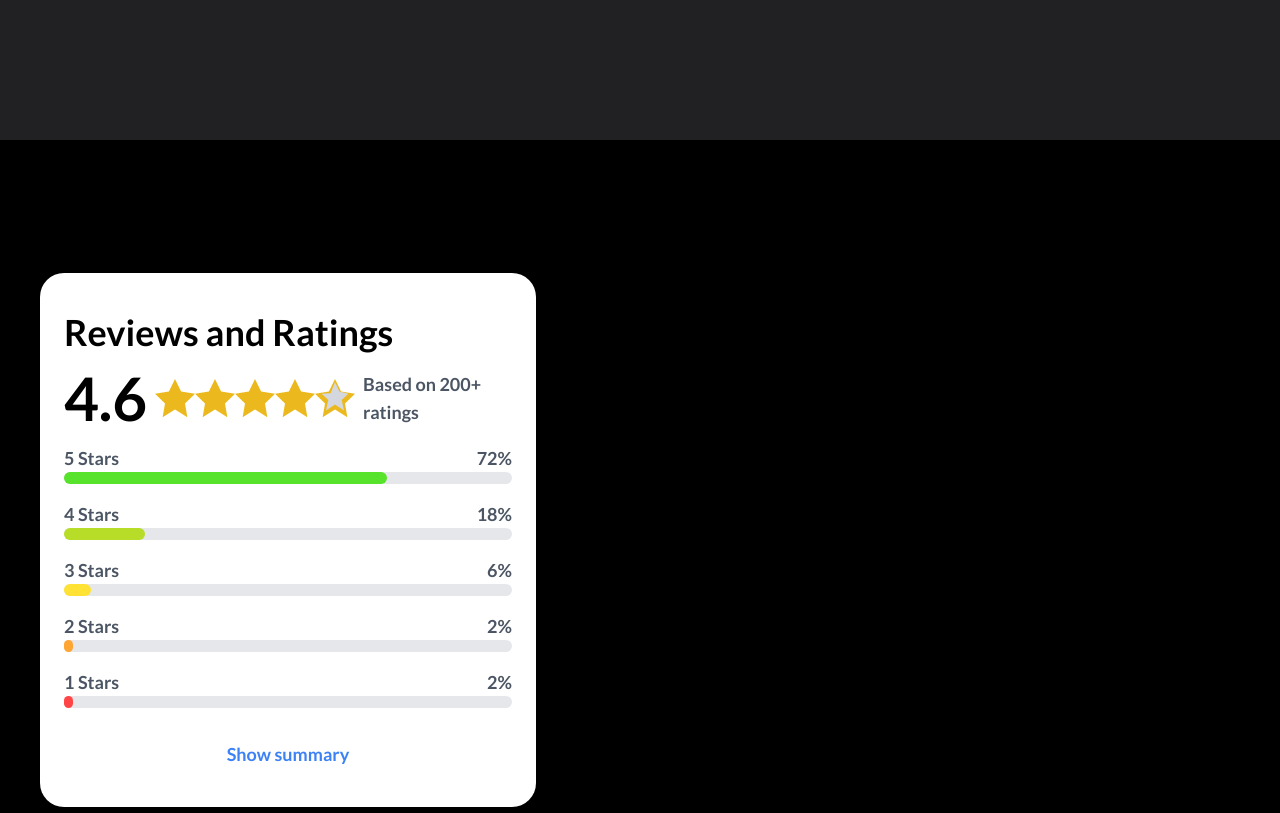
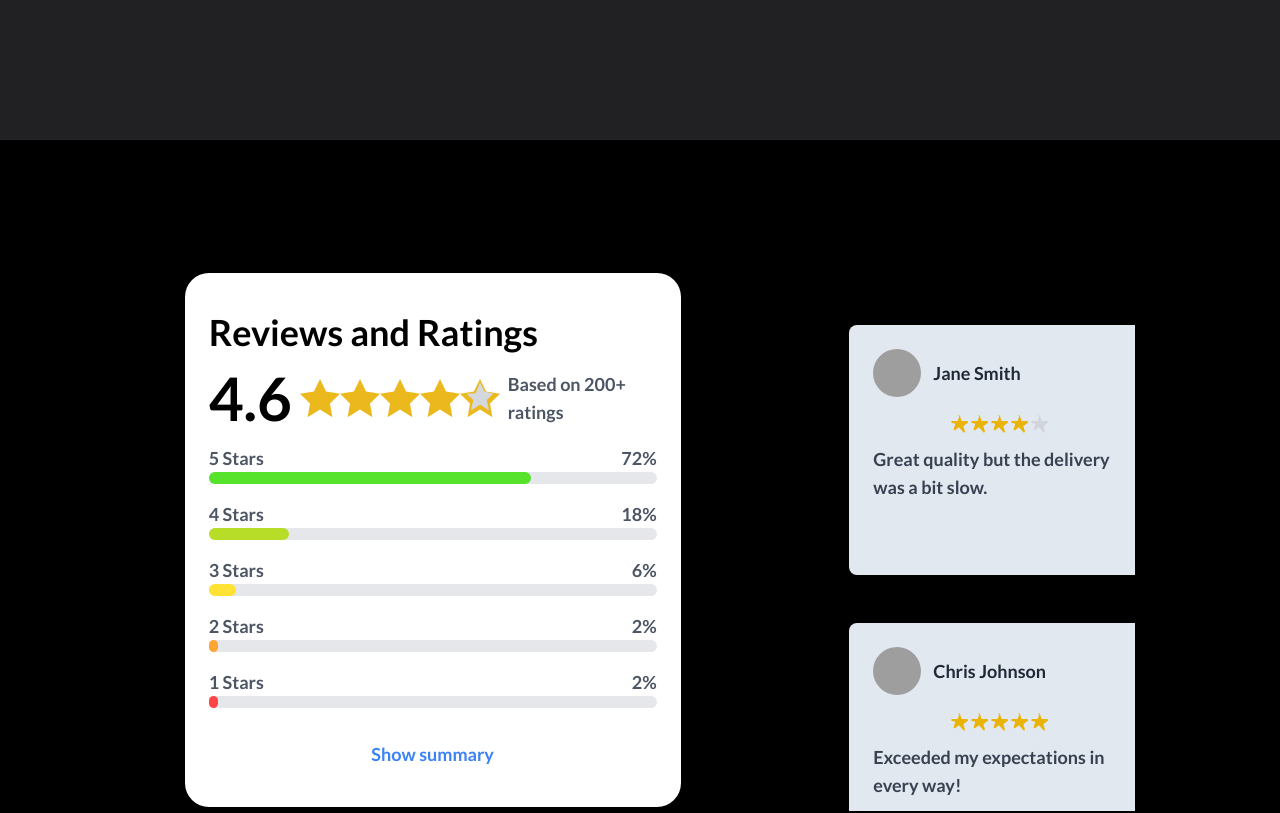
Before and after one commit to Sahilsajar/Social-Minds, a React (Vite) app: page / in a window 1280 px wide. Shown: the part 660-1473 px from the top of the page. Built offline with nearby package versions, Linux system fonts and the light colour scheme; grey boxes are pictures that could not be loaded.

Commit message:
Review page with comments

```diff
--- /dev/null
+++ b/src/assets/data.json
@@ -0,0 +1,142 @@
+[
+    {
+      "id": 1,
+      "name": "John Doe",
+      "profile_picture": "https://imgs.search.brave.com/8xuYTPc4lp4KF75aP7tAudpymOv2iFLVFAyr7z5RRfM/rs:fit:500:0:0:0/g:ce/aHR0cHM6Ly93d3cu/bXVzaWNyYWlzZXIu/bmV0L3dwLWNvbnRl/bnQvdXBsb2Fkcy8y/MDIwLzA1L0tpbW15/LUdyYW5nZXItTW9z/dC1iZWF1dGlmdWwt/cG9ybi1zdGFycy1v/Zi1BbWVyaWNhLmpw/Zw",
+      "rating": 5,
+      "review_text": "Amazing product! Highly recommend it to everyone."
+    },
+    {
+      "id": 2,
+      "name": "Jane Smith",
+      "profile_picture": "https://imgs.search.brave.com/vELwnGFq4HsNZfGBu1KgeazwsBnPqV2rAIU6lHPX9EE/rs:fit:500:0:0:0/g:ce/aHR0cHM6Ly9ha20t/aW1nLWEtaW4udG9z/c2h1Yi5jb20vaW5k/aWF0b2RheS9pbWFn/ZXMvcGhvdG9nYWxs/ZXJ5LzIwMTIwMi9z/dW5ueS1sXzAyMjEx/MjA0MDM1MS5qcGc_/VmVyc2lvbklkPVE1/MElqRThBZFFtVmJI/UHduYWE1OHB4WWxv/WnpSRHVOJnNpemU9/Njg2Oio",
+      "rating": 4,
+      "review_text": "Great quality but the delivery was a bit slow."
+    },
+    {
+      "id": 3,
+      "name": "Chris Johnson",
+      "profile_picture": "https://imgs.search.brave.com/Vhz8Mo3oTeq_WoNnxZ_nt8laVeOYU1VaMzA-vLqszsQ/rs:fit:500:0:0:0/g:ce/aHR0cHM6Ly94eHhi/aW9zLmNvbS93cC1j/b250ZW50L3VwbG9h/ZHMvMjAyMS8wMS9t/b2xseS1zdGV3YXJ0/LWUxNjExNjg4NDI3/MjAzLmpwZw",
+      "rating": 5,
+      "review_text": "Exceeded my expectations in every way!"
+    },
+    {
+      "id": 4,
+      "name": "Patricia Brown",
+      "profile_picture": "https://example.com/images/patriciabrown.jpg",
+      "rating": 3,
+      "review_text": "It's okay, but I've seen better alternatives."
+    },
+    {
+      "id": 5,
+      "name": "Michael Davis",
+      "profile_picture": "https://example.com/images/michaeldavis.jpg",
+      "rating": 4,
+      "review_text": "Good product, reasonable price."
+    },
+    {
+      "id": 6,
+      "name": "Sarah Wilson",
+      "profile_picture": "https://example.com/images/sarahwilson.jpg",
+      "rating": 5,
+      "review_text": "Fantastic! Works perfectly."
+    },
+    {
+      "id": 7,
+      "name": "David Martinez",
+      "profile_picture": "https://example.com/images/davidmartinez.jpg",
+      "rating": 2,
+      "review_text": "Not worth the money. Disappointed."
+    },
+    {
+      "id": 8,
+      "name": "Emily Garcia",
+      "profile_picture": "https://example.com/images/emilygarcia.jpg",
+      "rating": 5,
+      "review_text": "This has made my life so much easier!"
+    },
+    {
+      "id": 9,
+      "name": "James Rodriguez",
+      "profile_picture": "https://example.com/images/jamesrodriguez.jpg",
+      "rating": 4,
+      "review_text": "Very useful, but could be improved."
+    },
+    {
+      "id": 10,
+      "name": "Linda Anderson",
+      "profile_picture": "https://example.com/images/lindaanderson.jpg",
+      "rating": 5,
+      "review_text": "Absolutely love this product! A must-buy."
+    },
+    {
+      "id": 11,
+      "name": "Robert Thomas",
+      "profile_picture": "https://example.com/images/robertthomas.jpg",
+      "rating": 1,
+      "review_text": "Terrible experience. Would not recommend."
+    },
+    {
+      "id": 12,
+      "name": "Karen Lewis",
+      "profile_picture": "https://example.com/images/karenlewis.jpg",
+      "rating": 5,
+      "review_text": "Perfect in every aspect! Will buy again."
+    },
+    {
+      "id": 13,
+      "name": "Matthew Lee",
+      "profile_picture": "https://example.com/images/matthewlee.jpg",
+      "rating": 3,
+      "review_text": "Average experience. It's okay for the price."
+    },
+    {
+      "id": 14,
+      "name": "Sophia Harris",
+      "profile_picture": "https://example.com/images/sophiaharris.jpg",
+      "rating": 4,
+      "review_text": "Good product with minor issues."
+    },
+    {
+      "id": 15,
+      "name": "Daniel Clark",
+      "profile_picture": "https://example.com/images/danielclark.jpg",
+      "rating": 5,
+      "review_text": "Excellent value for money!"
+    },
+    {
+      "id": 16,
+      "name": "Olivia Robinson",
+      "profile_picture": "https://example.com/images/oliviarobinson.jpg",
+      "rating": 4,
+      "review_text": "Really good! Would recommend to friends."
+    },
+    {
+      "id": 17,
+      "name": "William Young",
+      "profile_picture": "https://example.com/images/williamyoung.jpg",
+      "rating": 5,
+      "review_text": "Top-notch quality and fast delivery."
+    },
+    {
+      "id": 18,
+      "name": "Elizabeth Allen",
+      "profile_picture": "https://example.com/images/elizabethallen.jpg",
+      "rating": 3,
+      "review_text": "Decent, but could use some improvements."
+    },
+    {
+      "id": 19,
+      "name": "Andrew Scott",
+      "profile_picture": "https://example.com/images/andrewscott.jpg",
+      "rating": 2,
+      "review_text": "Not as described. Disappointed with my purchase."
+    },
+    {
+      "id": 20,
+      "name": "Ava King",
+      "profile_picture": "https://example.com/images/avaking.jpg",
+      "rating": 5,
+      "review_text": "Fantastic product! Highly satisfied with my purchase."
+    }
+  ]
--- /dev/null
+++ b/src/components/Card.jsx
@@ -0,0 +1,53 @@
+import PropTypes from 'prop-types';
+
+function Card({ name, profile_picture, rating, review_text }) {
+  const coverStyle = {
+    backgroundImage: `url(${profile_picture})`,
+  };
+
+  return (
+    <div className=" mx-auto p-6 w-[300px] h-[250px] bg-slate-200 rounded-lg shadow-md hover:shadow-xl transition-shadow duration-300">
+      {/* Profile Section */}
+      <div className="flex items-center mb-4">
+        <div
+          style={coverStyle}
+          className="w-12 h-12 rounded-full bg-cover bg-center mr-3"
+          aria-label={`${name}'s profile`}
+        ></div>
+        <div>
+          <h3 className="text-lg font-semibold text-gray-800">{name}</h3>
+
+        </div>
+      </div>
+
+      {/* Rating */}
+      <div className="flex items-center justify-center mb-3">
+        {Array.from({ length: 5 }, (_, index) => (
+          <svg
+            key={index}
+            className={`w-5 h-5 ${index < rating ? 'text-yellow-500' : 'text-gray-300'}`}
+            xmlns="http://www.w3.org/2000/svg"
+            viewBox="0 0 20 20"
+            fill="currentColor"
+            aria-hidden="true"
+          >
+            <path d="M9.049 2.927a1 1 0 011.902 0l1.444 4.455a1 1 0 00.95.69h4.678a1 1 0 01.593 1.81l-3.79 2.757a1 1 0 00-.364 1.118l1.444 4.455a1 1 0 01-1.538 1.118L10 14.347l-3.79 2.757a1 1 0 01-1.538-1.118l1.444-4.455a1 1 0 00-.364-1.118L2.659 9.882a1 1 0 01.593-1.81h4.678a1 1 0 00.95-.69l1.444-4.455z" />
+          </svg>
+        ))}
+      </div>
+
+      {/* Review Text */}
+      <p className="text-gray-700 text-l">{review_text}</p>
+    </div>
+  );
+}
+
+// Prop Types
+Card.propTypes = {
+  name: PropTypes.string.isRequired,
+  profile_picture: PropTypes.string.isRequired,
+  rating: PropTypes.number.isRequired,
+  review_text: PropTypes.string.isRequired,
+};
+
+export default Card;
--- a/src/components/ReviewCard1.jsx
+++ b/src/components/ReviewCard1.jsx
@@ -1,4 +1,10 @@
 import React, { useEffect, useRef } from 'react';
+import { useInView } from "react-intersection-observer";
+
+import data from '../assets/data.json';
+import Card from "./Card";
+import { useState } from 'react';
+
 
 const Try = () => {
   const star_5 = useRef(null);
@@ -35,8 +41,56 @@ const Try = () => {
     return () => window.removeEventListener('scroll', handleScroll);
   }, []);
 
+  {/* Comment section Starts */}
+  const scrollRef = useRef(null);
+  const [item,SetItem]=useState([]);
+
+ // for scroll
+ useEffect(() => {
+  SetItem(data)
+  const scrollContainer = scrollRef.current;
+
+  const scroll = () => {
+    if (!scrollContainer) return;
+
+    const isSmallScreen = window.innerWidth < 1024; // Tailwind's lg breakpoint
+    if (isSmallScreen) {
+      if (
+        scrollContainer.scrollLeft + scrollContainer.clientWidth >=
+        scrollContainer.scrollWidth
+      ) {
+        scrollContainer.scrollLeft = 0; // Reset horizontal scroll position
+      } else {
+        scrollContainer.scrollLeft += 1; // Increment horizontal scroll
+      }
+    } else {
+      if (
+        scrollContainer.scrollTop + scrollContainer.clientHeight >=
+        scrollContainer.scrollHeight
+      ) {
+        scrollContainer.scrollTop = 0; // Reset vertical scroll position
+      } else {
+        scrollContainer.scrollTop += 1; // Increment vertical scroll
+      }
+    }
+  };
+
+  const scrollInterval = setInterval(scroll, 20); // Adjust speed with the interval
+
+  return () => clearInterval(scrollInterval); // Cleanup on unmount
+}, []);
+
+
+
+
+
+
+  {/*Coment section ends*/}
+
   return (
-    <div className="h-screen bg-black flex items-center justify-center md:justify-start md:pl-10">
+    //main div
+    <div className="h-screen bg-black flex flex-col lg:flex-row items-center lg:justify-evenly space-y-2  md:justify-start md:pl-10">
+    {/*mithles div*/}
       <div className="delay-[300ms] duration-[600ms] taos:translate-x-[-200px] taos:opacity-0 shadow-[-5px_-6px_60px_-1px_rgba(59,_130,_246,_0.5)]
  bg-white p-6 rounded-3xl shadow-md w-3/4 md:w-2/5 h-3/7 md:h-4/6 flex flex-col justify-center" data-taos-offset="400">
         <h2 className="text-2xl md:text-4xl font-bold mb-4">Reviews and Ratings</h2>
@@ -105,7 +159,32 @@ const Try = () => {
 
         <button className="text-blue-500 mt-4 text-sm md:text-lg">Show summary</button>
       </div>
+                {/*Comment section*/}
+                <div
+      ref={scrollRef}
+      className="h-screen lg:overflow-y-scroll w-3/4 lg:w-1/4 md:w-3/5 h-3/7 md:h-4/6 overflow-x-scroll scrollbar-hide bg-transparent flex lg:flex-col flex-row"
+      style={{ scrollBehavior: "smooth" }}
+    >
+      {item.map((item,index) => (
+        <div
+
+          className="p-4 bg-transparent shadow rounded-lg text-lg text-gray-800 m-2"
+          key={index}
+        >
+          <Card
+
+            name={item.name}
+          profile_picture={item.profile_picture}
+          rating={item.rating}
+          review_text={item.review_text}
+            key={item.id} />
+        </div>
+      ))}
     </div>
+
+    </div>
+
+
   );
 };
 
--- a/src/pages/Home.jsx
+++ b/src/pages/Home.jsx
@@ -2,12 +2,16 @@ import React from "react";
 import Introduction from "../components/Introduction";
 //import Try from "../components/Try";
 import ReviewCard1 from "../components/ReviewCard1"
+
+
 
 function Home() {
   return (
     <div>
       <Introduction></Introduction>
       <ReviewCard1></ReviewCard1>
+
+
     </div>
   );
 }
--- a/tailwind.config.js
+++ b/tailwind.config.js
@@ -1,4 +1,6 @@
+
 import { lightTheme } from './src/theme';
+import { transform } from 'framer-motion';
 
 /** @type {import('tailwindcss').Config} */
 export default {
@@ -9,11 +11,46 @@ export default {
   ],
   theme: {
     extend: {
+
       colors: {
         dark: '#1E2422',
         light: '#ffffff',
       },
+      keyframes:{
+        "infinite-y-scroll":{
+          "0%":{opacity:"(0)",
+
+
+
+          },
+          "20%":{opacity:"(0.5)",
+            scale:"(0.8)",
+
+
+          },
+          "50%":{opacity:"(1)",
+            scale:"(1.2)"
+
+
+
+          },
+          "80%":{opacity:"(0)",
+
+
+
+          },
+
+
+
+        },
+
+
+      },
+      animation:{
+        "infinite-y-scroll":"infinite-y-scroll 10s linear infinite ",
+
+      }
     },
   },
-  plugins: [],
+  plugins: [require("tailwind-scrollbar-hide")],
 }
```
Also changed, not shown: package.json (+7 -1 lines), 1 other file (tests, documents, lock files or other folders).
